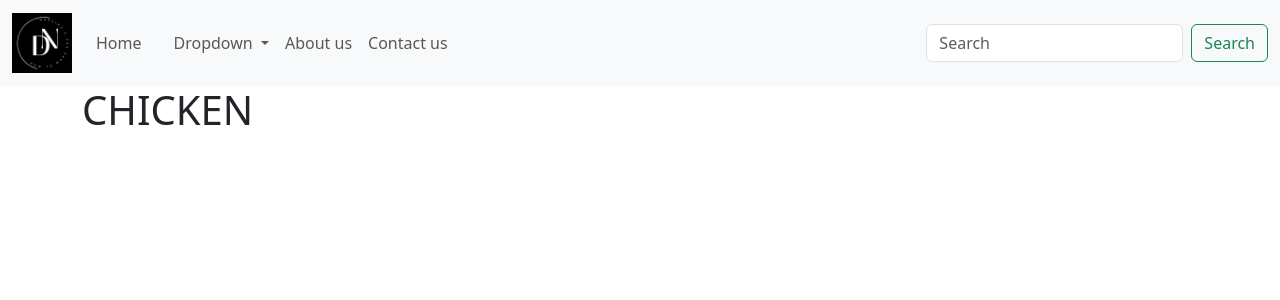
After one commit to TempeHS/2026CT_Web_Jonathan.I, a Flask app: page /recipes.html in a window 1280 px wide. The commit adds this page. Shown: the top 300 px of the page. Run offline with Flask 3, Linux system fonts and the light colour scheme.

Commit message:
Cool Stuff

```diff
--- a/main.py
+++ b/main.py
@@ -7,7 +7,7 @@ app = Flask (__name__)
 @app.route('/')
 def index():
     card_data = (
-        ("KFC", "What is KFC?", "More", "static/images/card1.png"),
+        ("KFC", "What is KFC?", "More", "static/images/card1.png", "contact.html"),
         ("Homemade KFC", "How to make chicken", "", "static/images/card2.png"),
         ("KFC Resturaunts", "Description", "Button text", "static/images/card3.png"),
         ("Title", "Description", "Button text", "static/images/card4.png"),
@@ -17,5 +17,15 @@ def index():
     return render_template("index.html", cards=card_data),200
 
 
+@app.route('/contact.html')
+def contact():
+    return render_template("contact.html"), 200
+
+@app.route('/recipes.html')
+def recipes():
+    return render_template("recipes.html"), 200
+
+
+
 if __name__ == '__main__':
     app.run(debug=True)
--- a/templates/index.html
+++ b/templates/index.html
@@ -12,7 +12,7 @@
             {{card[1]}} Some quick example text to build on the card title and
             make up the bulk of the card’s content.
           </p>
-          <a href="#" class="btn btn-primary">{{card[0]}}</a>
+          <a href="{{ card[4]}}" class="btn btn-primary">{{card[0]}}</a>
         </div>
       </div>
     </div>
--- a/templates/partials/menu.html
+++ b/templates/partials/menu.html
@@ -15,7 +15,7 @@
     <div class="collapse navbar-collapse" id="navbarSupportedContent">
       <ul class="navbar-nav me-auto mb-2 mb-lg-0">
         <li class="nav-item">
-          <a class="nav-link active" aria-current="page" href="#">Home</a>
+          <a class="nav-link" href="/">Home</a>
         </li>
         <li class="nav-item">
           <a class="nav-link" href="#"></a>
@@ -32,7 +32,7 @@
             Dropdown
           </a>
           <ul class="dropdown-menu">
-            <li><a class="dropdown-item" href="#">Recipes</a></li>
+            <li><a class="dropdown-item" href="recipes.html">Recipes</a></li>
                         <li><hr class="dropdown-divider" /></li>
             <li><a class="dropdown-item" href="#">Chicken Recipes</a></li>
             <li><a class="dropdown-item" href="#">KFC chiken recipe</a></li>
@@ -42,7 +42,7 @@
         </li>
         </li>
         <li class="nav-item">
-          <a class="nav-link disabled" aria-disabled="true">Contact us</a>
+          <a class="nav-link" href="contact.html">Contact us</a>
         </li>
       </ul>
       <form class="d-flex" role="search">
--- /dev/null
+++ b/templates/recipes.html
@@ -0,0 +1,7 @@
+{% extends 'layout.html' %} {% block content %}
+<div class="container">
+  <div class="row">
+    <h1>CHICKEN</h1>
+  </div>
+  {% endblock %}
+</div>
```
Also changed, not shown: templates/contact.html (added, +25 -0 lines).
